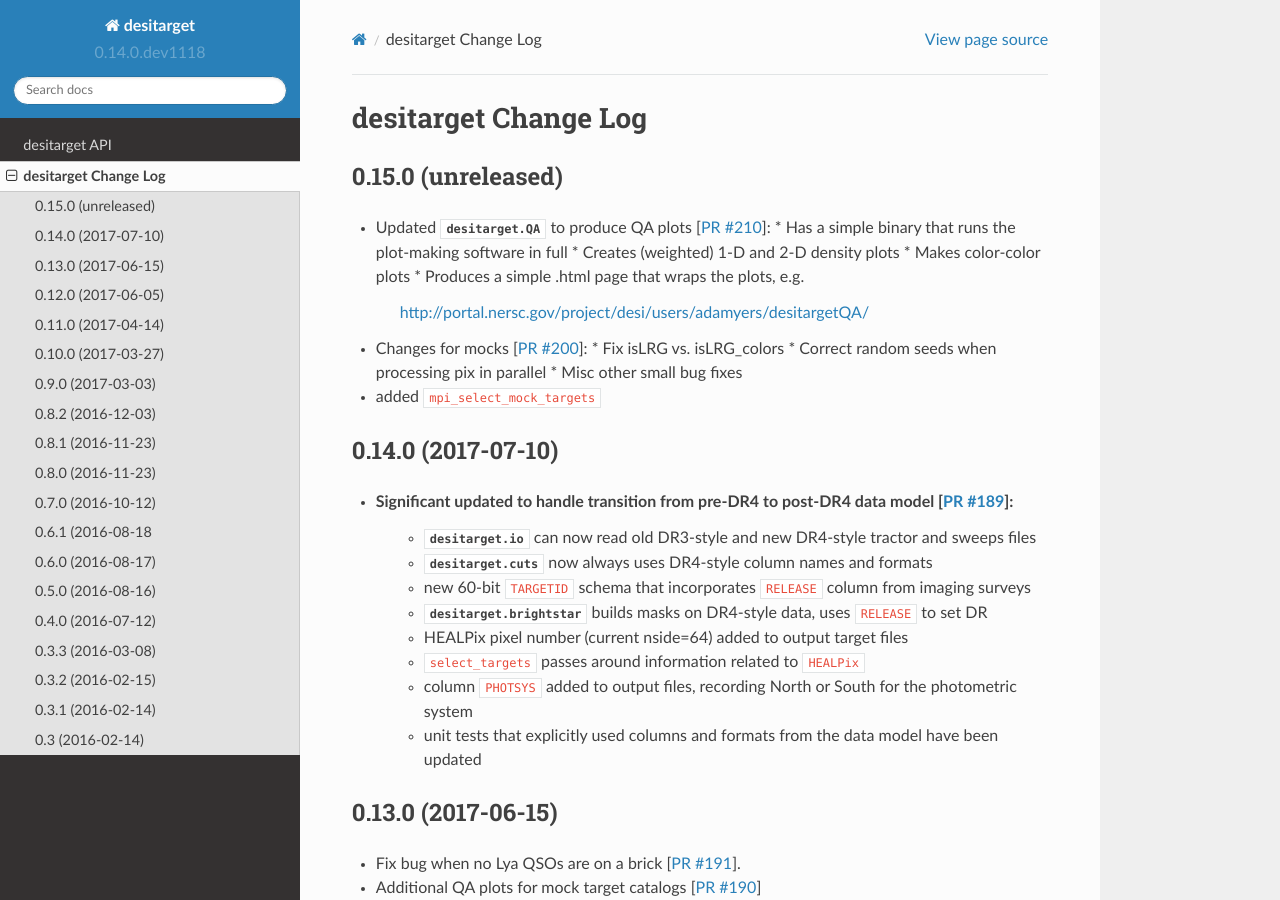
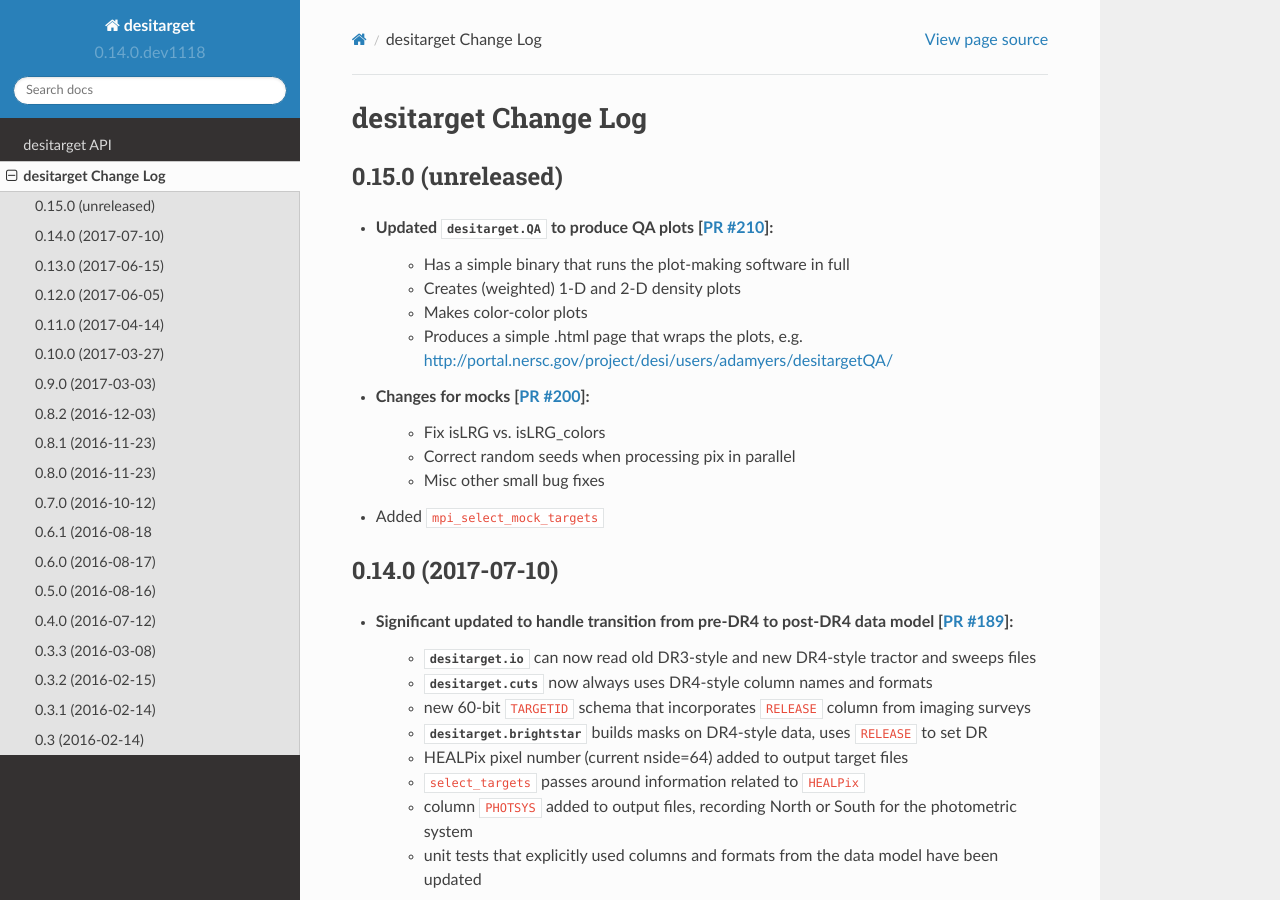
Before and after one commit to desihub/desitarget, a Sphinx documentation site: the page built from doc/changes.rst, in a window 1280 px wide and 900 px high. Built offline with Sphinx 7.4.7 and the Read the Docs theme 2.0.0, drawn with Linux system fonts in a browser that asks for light colours; part of the change alters nothing that is shown.

```diff
--- a/doc/changes.rst
+++ b/doc/changes.rst
@@ -6,19 +6,19 @@ desitarget Change Log
 -------------------
 
 * Updated :mod:`desitarget.QA` to produce QA plots [`PR #210`_]:
-  * Has a simple binary that runs the plot-making software in full
-  * Creates (weighted) 1-D and 2-D density plots
-  * Makes color-color plots
-  * Produces a simple .html page that wraps the plots, e.g.
-    http://portal.nersc.gov/project/desi/users/adamyers/desitargetQA/
+   * Has a simple binary that runs the plot-making software in full
+   * Creates (weighted) 1-D and 2-D density plots
+   * Makes color-color plots
+   * Produces a simple .html page that wraps the plots, e.g.
+     http://portal.nersc.gov/project/desi/users/adamyers/desitargetQA/
 * Changes for mocks [`PR #200`_]:
-  * Fix isLRG vs. isLRG_colors
-  * Correct random seeds when processing pix in parallel
-  * Misc other small bug fixes
-* added ``mpi_select_mock_targets``
+   * Fix isLRG vs. isLRG_colors
+   * Correct random seeds when processing pix in parallel
+   * Misc other small bug fixes
+* Added ``mpi_select_mock_targets``
 
 .. _`PR #200`: https://github.com/desihub/desitarget/pull/200
-.. _`PR #210`: https://github.com/desihub/desitarget/pull/209
+.. _`PR #210`: https://github.com/desihub/desitarget/pull/210
 
 0.14.0 (2017-07-10)
 -------------------
```
